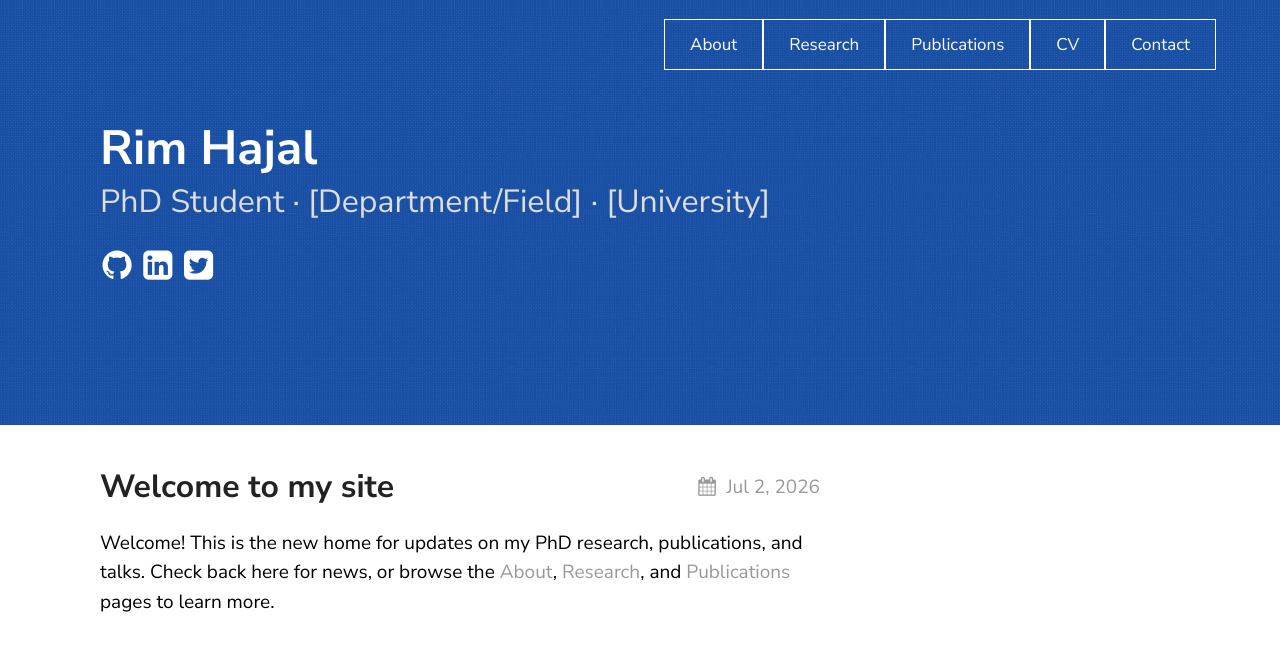
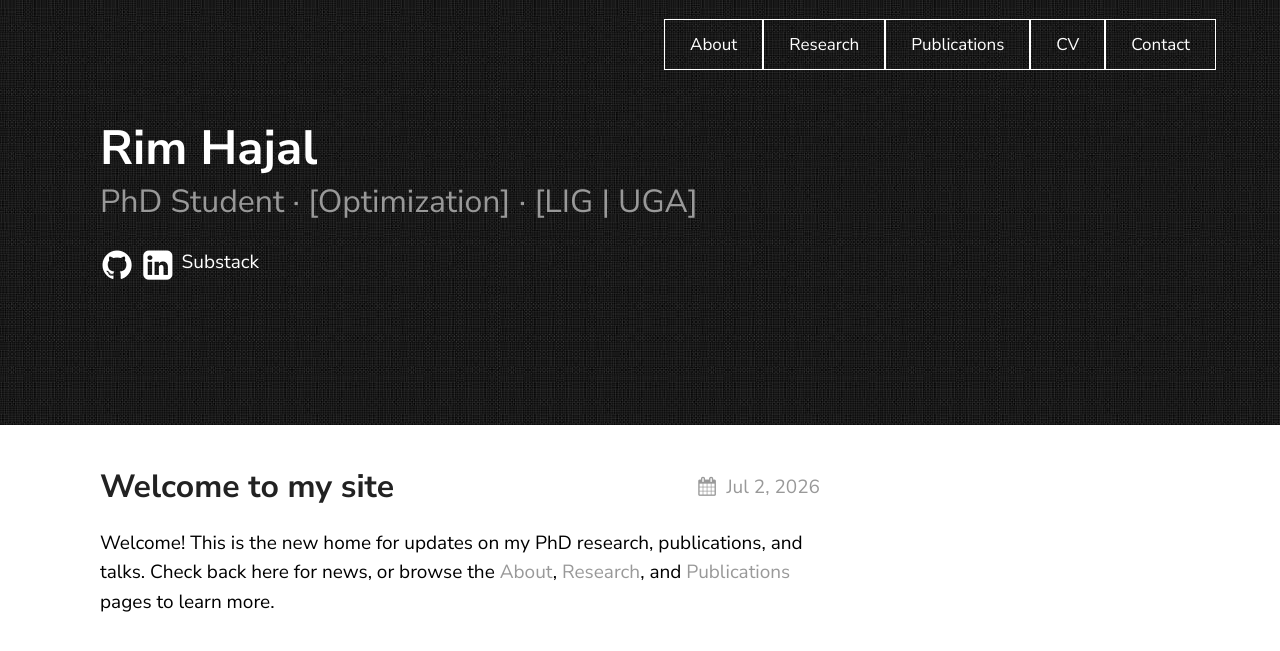
Before and after one commit to rimhajal/rimhajal.github.io, a Jekyll site: the page built from index.md, in a window 1280 px wide. Shown: the top 651 px of the page. Built offline with Jekyll 4.4.1, drawn with Linux system fonts in a browser that asks for light colours.

Commit message:
substack

```diff
--- a/_config.yml
+++ b/_config.yml
@@ -19,13 +19,12 @@ permalink: /posts/:title/
 
 texture:
   title: Rim Hajal
-  tagline: PhD Student · [Department/Field] · [University]
+  tagline: PhD Student · [Optimization] · [LIG | UGA]
   date_format: "%b %-d, %Y"
-  style: blue          # options: yellow | red | black | blue | green | purple
+  style: black
   showNav: true
-  showPicker: false    # keep false for production
+  showPicker: false
 
-  # Show the site navigation bar (edit links/titles below)
   navigation:
     - title: About
       url: "/about/"
@@ -38,20 +37,13 @@ texture:
     - title: Contact
       url: "/contact/"
 
-  # generate social links in footer. Remove any lines you don't need.
   social_links:
     github:  rimhajal
-    linkedIn: in/rim-hajal
-    twitter: rimhajal
+    linkedIn: in/rimhajal
+    substack: rimhajal
 
-  # Enable MathJax if you want to render LaTeX equations in posts/pages
   useMathJax: true
 
-  # Uncomment and set to enable Disqus comments on posts
-  # disqus_shortname: your-disqus-shortname
-
-  # Uncomment and set to enable Google Analytics (GA4 measurement ID)
-  # analytics_id: 'G-XXXXXXXXXX'
 
 header_pages:
   - about.md
--- a/_includes/page_header.html
+++ b/_includes/page_header.html
@@ -8,8 +8,8 @@
 		{%- if site.texture.social_links.linkedIn -%}
 			<a href="https://linkedin.com/{{ site.texture.social_links.linkedIn }}"><li><i class="icon-linkedin-squared"></i></li></a>
 		{%- endif -%}
-		{%- if site.texture.social_links.twitter -%}
-			<a href="https://twitter.com/{{ site.texture.social_links.twitter }}"><li><i class="icon-twitter-squared"></i></li></a>
+		{%- if site.texture.social_links.substack -%}
+			<a href="https://{{ site.texture.social_links.substack }}.substack.com"><li>Substack</li></a>
 		{%- endif -%}
 	</ul>
 </div>
```
